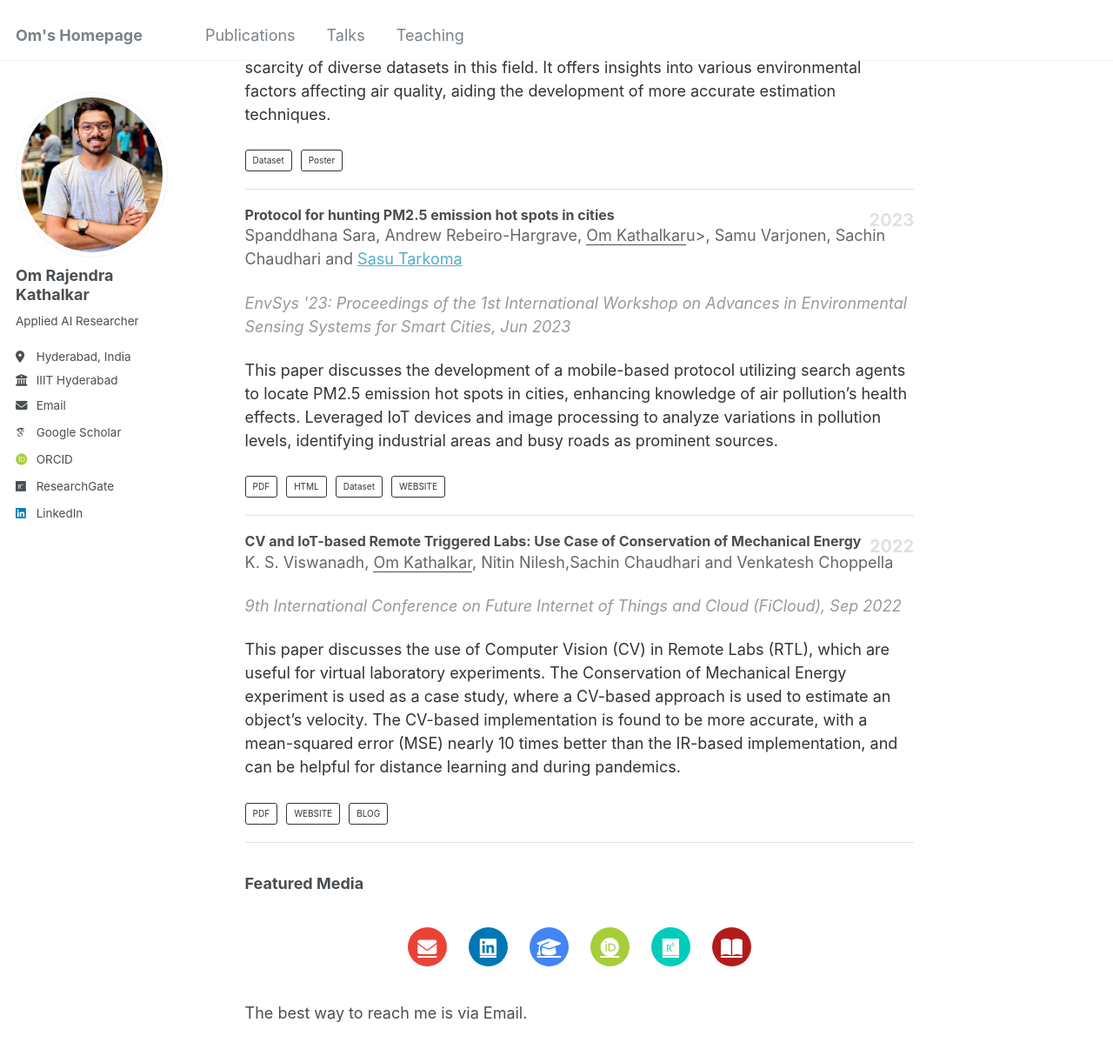
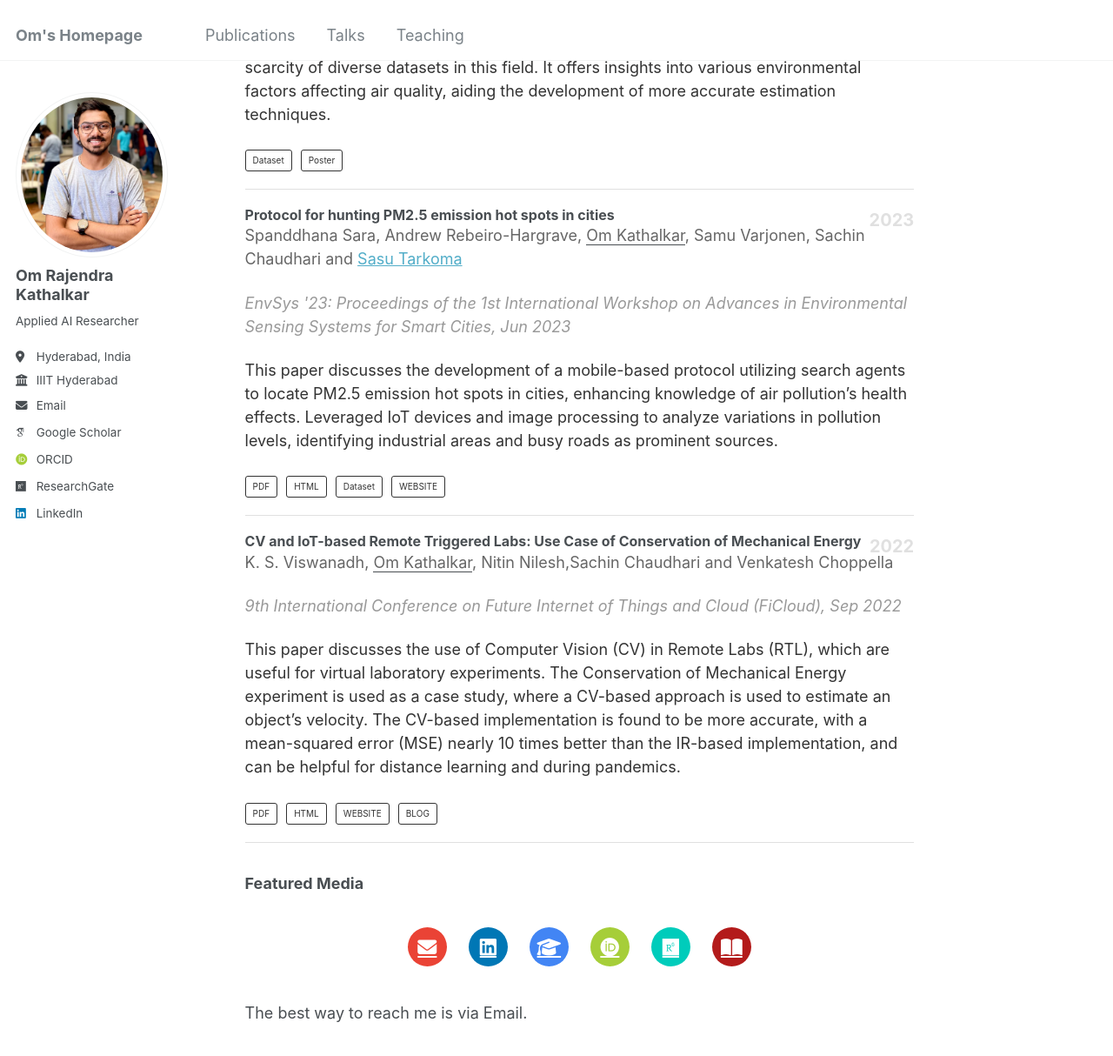
Before and after one commit to omkathalkar/omkathalkar, a Jekyll site: the page built from _pages/about.md, in a window 1280 px wide and 1400 px high, scrolled down 1466 px. Shown: the top 1214 px of the window at 87% size. Built offline with Jekyll 4.4.1, drawn with Linux system fonts in a browser that asks for light colours; some web fonts are replaced.

Commit message:
Update about.md

```diff
--- a/_pages/about.md
+++ b/_pages/about.md
@@ -130,7 +130,7 @@ Apart from this, I am an enthusiast of sports, particularly Cricket and Hocke
     <div class="publication-content">
       <h3 class="publication-title">Protocol for hunting PM2.5 emission hot spots in cities</h3>
       <p class="publication-authors">
-        Spanddhana Sara, Andrew Rebeiro-Hargrave, <u>Om Kathalkar</u>u>, Samu Varjonen, Sachin Chaudhari and <a href="https://scholar.google.com/citations?user=UTRmf5MAAAAJ&hl=en">Sasu Tarkoma</a>
+        Spanddhana Sara, Andrew Rebeiro-Hargrave, <u>Om Kathalkar</u>, Samu Varjonen, Sachin Chaudhari and <a href="https://scholar.google.com/citations?user=UTRmf5MAAAAJ&hl=en">Sasu Tarkoma</a>
       </p>
       <p class="publication-details">
         <em>EnvSys '23: Proceedings of the 1st International Workshop on Advances in Environmental Sensing Systems for Smart Cities</em>, Jun 2023
@@ -165,7 +165,8 @@ identifying industrial areas and busy roads as prominent sources.
         This paper discusses the use of Computer Vision (CV) in Remote Labs (RTL), which are useful for virtual laboratory experiments. The Conservation of Mechanical Energy experiment is used as a case study, where a CV-based approach is used to estimate an object’s velocity. The CV-based implementation is found to be more accurate, with a mean-squared error (MSE) nearly 10 times better than the IR-based implementation, and can be helpful for distance learning and during pandemics.
       </p>
       <div class="publication-links">
-        <a href="https://ieeexplore.ieee.org/abstract/document/9910543" class="button">PDF</a>
+        <a href="https://ieeexplore.ieee.org/stamp/stamp.jsp?arnumber=9910543" class="button">PDF</a>
+        <a href="https://ieeexplore.ieee.org/document/9910543" class="button">HTML</a>
         <a href="https://remote-labs.in" class="button">WEBSITE</a>
         <a href="https://blogs.iiit.ac.in/rtl/" class="button">BLOG</a>
       </div>
```
